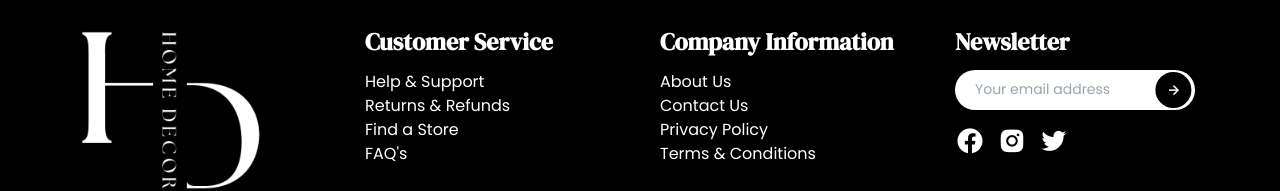
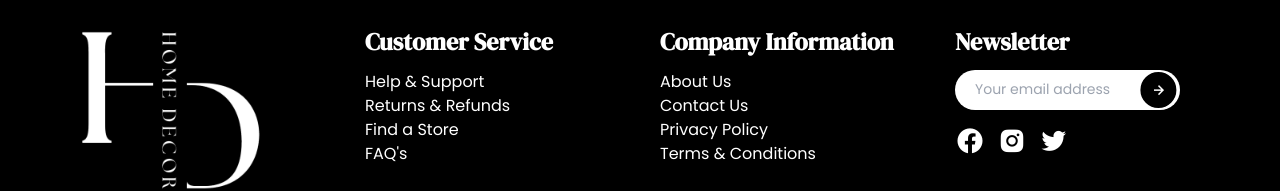
Before and after one commit to JbAranel17/Home_Decor, a website: page index.html in a window 1280 px wide. Shown: the part 3403-3594 px from the top of the page. Drawn offline with nearby package versions, Linux system fonts and the light colour scheme; a web font is replaced by a local one.

Commit message:
Update index.html

```diff
--- a/index.html
+++ b/index.html
@@ -506,7 +506,7 @@
             <div class="info flex flex-col sm:justify-start justify-center sm:items-start items-center text-white relative">
                 <h1 class="text-[24px] font-[700] py-[10px]">Newsletter</h1>
                 <form action="" class="letter relative">
-                    <input type="email" placeholder="Your email address" class="send relative sm:w-[240px] w-[280px] h-[40px] sm:text-[14px] text-[12px] text-black rounded-[20px] lg:pl-[20px] pl-[15px]">
+                    <input type="email" placeholder="Your email address" class="send relative sm:w-[225px] w-[280px] h-[40px] sm:text-[14px] text-[12px] text-black rounded-[20px] lg:pl-[20px] pl-[15px]">
                     <button type="submit" class="absolute text-[18px] top-[50%] right-0 bg-black border-2 border-solid border-black pt-[4px] pb-[1px] px-[7px] rounded-[50%] hover:bg-white hover:text-black"><i class='bx bx-right-arrow-alt'></i></button>
                 </form>
 
```
